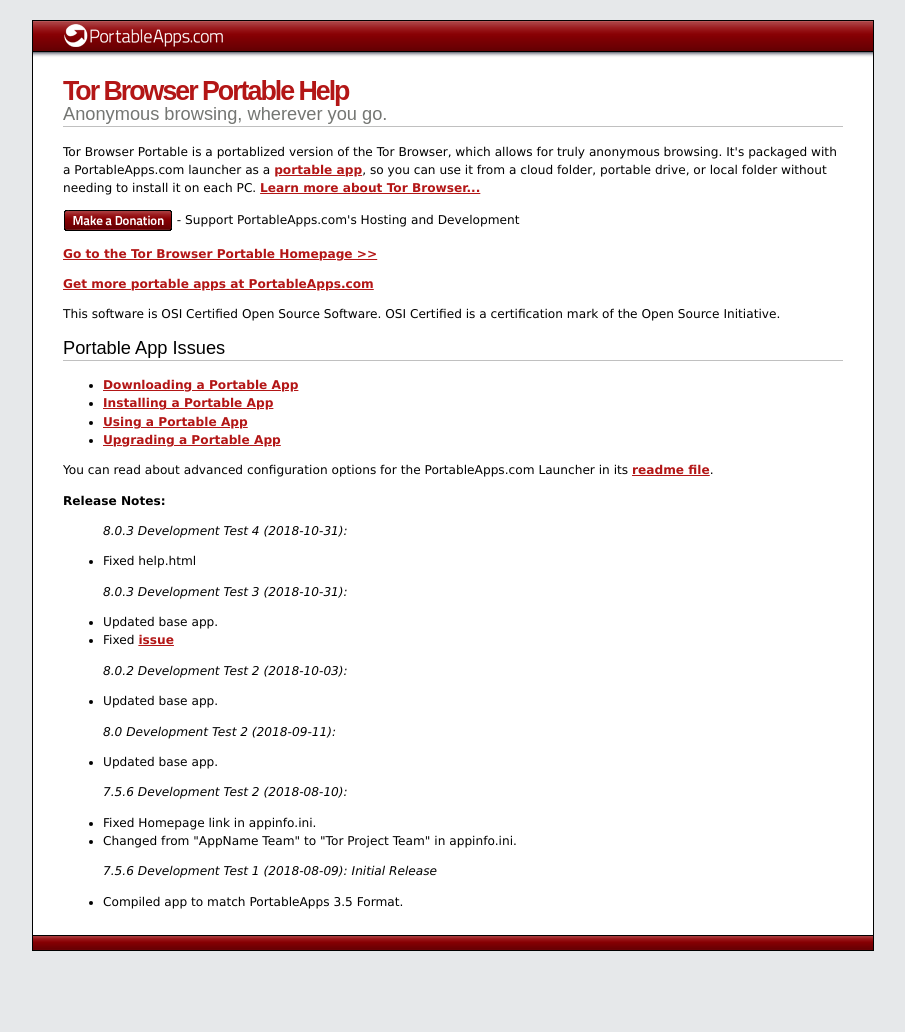
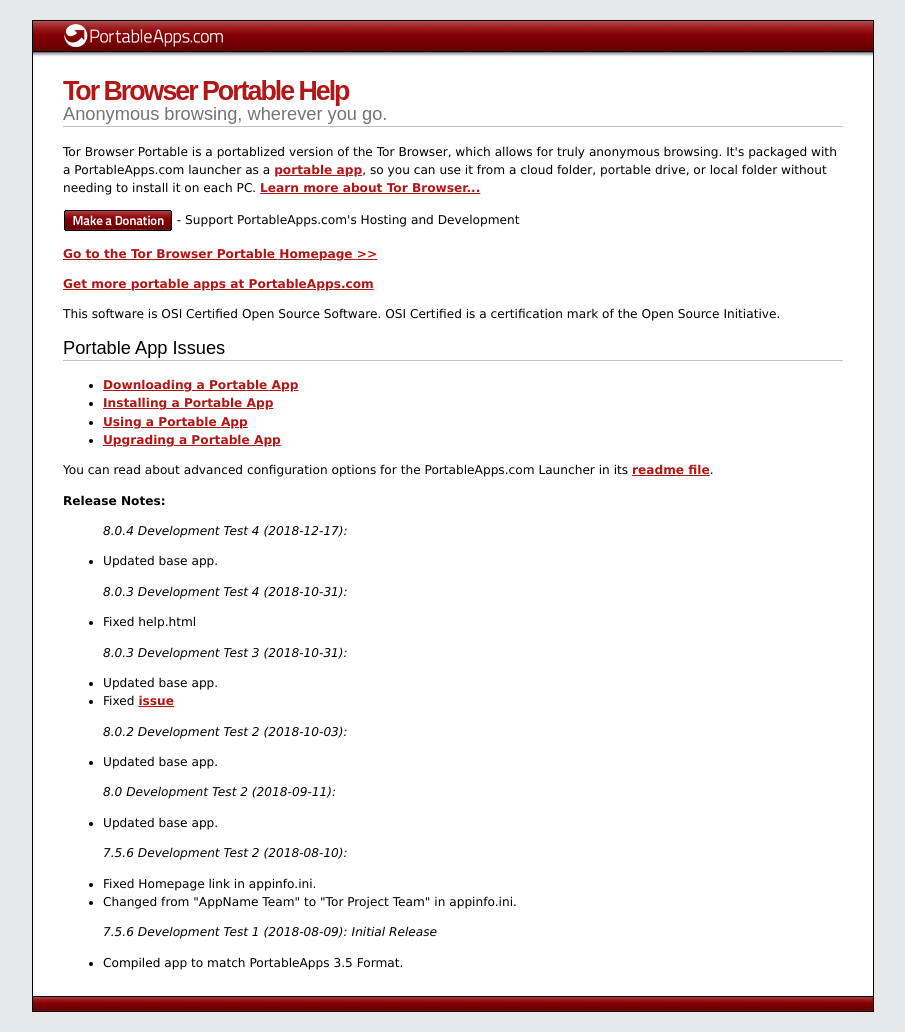
Before and after one commit to JarlPenguin/TorBrowserPortable, a Jekyll site: the page docs/help.html, which Jekyll copies as it is, in a window 1280 px wide. Shown: the whole page, without its empty margins (187-1092 px from the left). Built offline with Jekyll 4.4.1, drawn with Linux system fonts in a browser that asks for light colours; before the commit the page ends 971 px from its top, so only the background shows below that.

Commit message:
update to 8.0.4

```diff
--- a/docs/help.html
+++ b/docs/help.html
@@ -154,6 +154,9 @@
 </ul>
 <p>You can read about advanced configuration options for the PortableApps.com Launcher in its <a href="Other/Source/Readme.txt">readme file</a>.</p>
 <strong>Release Notes:</strong>
+<ul><em>8.0.4 Development Test 4 (2018-12-17):</em></ul>
+    <ul><li>Updated base app.</li>
+</ul>
 <ul><em>8.0.3 Development Test 4 (2018-10-31):</em></ul>
     <ul><li>Fixed help.html</li>
 </ul>
--- a/help.html
+++ b/help.html
@@ -154,6 +154,9 @@
 </ul>
 <p>You can read about advanced configuration options for the PortableApps.com Launcher in its <a href="Other/Source/Readme.txt">readme file</a>.</p>
 <strong>Release Notes:</strong>
+<ul><em>8.0.4 Development Test 4 (2018-12-17):</em></ul>
+    <ul><li>Updated base app.</li>
+</ul>
 <ul><em>8.0.3 Development Test 4 (2018-10-31):</em></ul>
     <ul><li>Fixed help.html</li>
 </ul>
```
Also changed, not shown: docs/index.md (+1 -1 lines), docs/readme.md, 1 other file.
